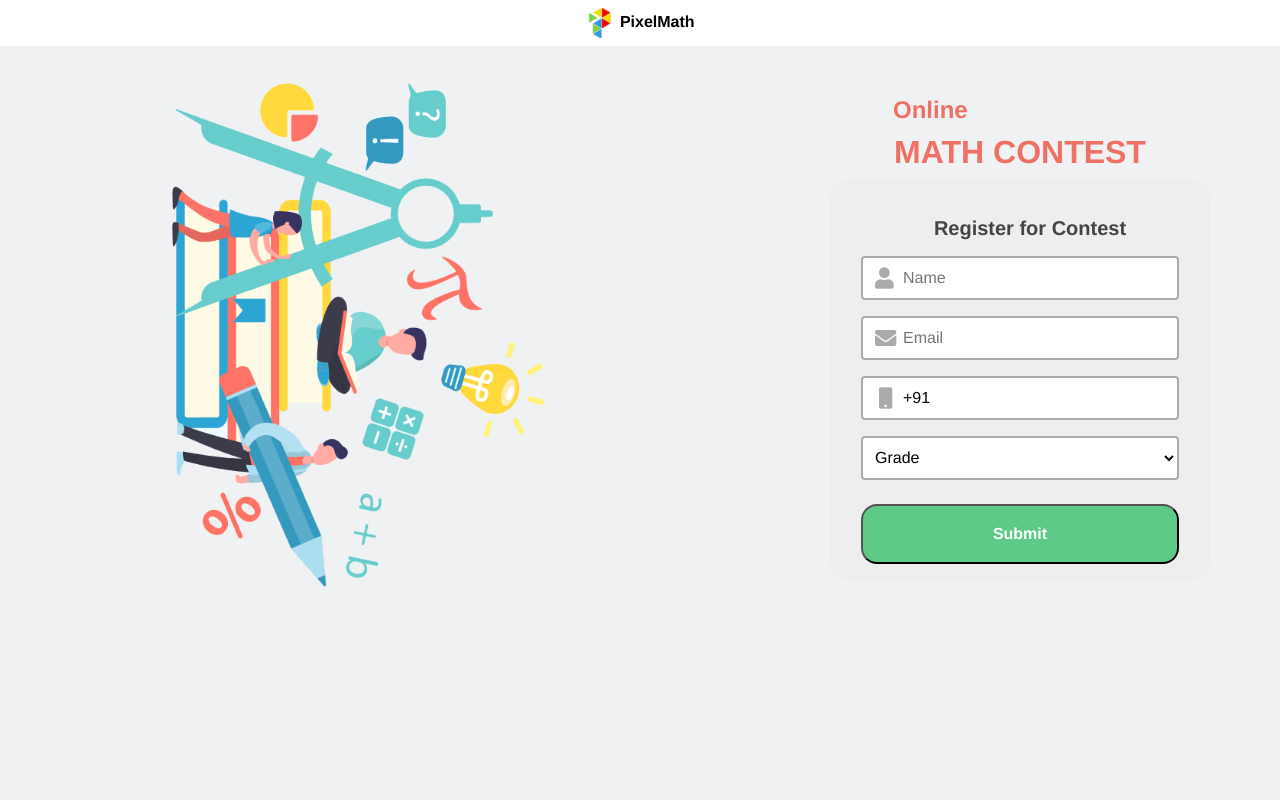
After one commit to pixelmath/website, a Flask app: page /contest in a window 1280 px wide. The commit adds this page. Run offline with Flask 2, Linux system fonts and the light colour scheme; parts of the project's set-up code (start-up, migrations or seed data) failed here and were passed over; some libraries are stand-ins or nearby versions.

Commit message:
contest registration added

```diff
--- /dev/null
+++ b/app/templates/contest.html
@@ -0,0 +1,221 @@
+<!DOCTYPE html>
+<html lang="en">
+  <head>
+      <!-- Global site tag (gtag.js) - Google Analytics -->
+      <script async src="https://www.googletagmanager.com/gtag/js?id=UA-164473585-1"></script>
+      <script>
+          window.dataLayer = window.dataLayer || [];
+          function gtag(){dataLayer.push(arguments);}
+          gtag('js', new Date());
+
+          gtag('config', 'UA-164473585-1');
+      </script>
+      <meta charset="utf-8">
+      <title>PixelMath</title>
+      <meta content="width=device-width, initial-scale=1.0" name="viewport">
+      <meta content="" name="keywords">
+      <meta content="" name="description">
+
+      <link href="static/images/logo.png" rel="icon">
+
+      <link href="https://fonts.googleapis.com/css2?family=Roboto&display=swap" rel="stylesheet">
+      <link href="https://use.fontawesome.com/releases/v5.8.2/css/all.css" rel="stylesheet">
+
+      <link rel="stylesheet" href="{{url_for('static', filename='animate.css')}}">
+      <link rel="stylesheet" href="https://maxcdn.bootstrapcdn.com/bootstrap/4.4.1/css/bootstrap.min.css">
+
+      <!-- Sweet Alert -->
+      <script src="https://cdnjs.cloudflare.com/ajax/libs/limonte-sweetalert2/8.11.8/sweetalert2.min.js"></script>
+      <link rel="stylesheet" href="https://cdnjs.cloudflare.com/ajax/libs/limonte-sweetalert2/8.11.8/sweetalert2.min.css">
+      <!-- jquery CDN -->
+      <script src='https://cdnjs.cloudflare.com/ajax/libs/jquery/3.2.1/jquery.min.js'></script>
+
+      <!-- Main Stylesheet File -->
+      <link href="{{url_for('static', filename='style.css')}}" rel="stylesheet">
+
+      <style>
+        body {
+          min-height: 100vh;
+          background-color: #f0f1f3;
+          font-family: 'Roboto', sans-serif;
+        }
+        select {
+          height: 44px;
+          background: white;
+        }
+        input[type="text"],
+        input[type="tel"],
+        select {
+          width: 100%;
+          border: 2px solid #aaa;
+          border-radius: 4px;
+          margin: 8px 0;
+          outline: none;
+          padding: 8px;
+          box-sizing: border-box;
+          transition: 0.3s;
+        }
+        input[type="text"]:focus {
+          border-color: dodgerBlue;
+          box-shadow: 0 0 8px 0 dodgerBlue;
+        }
+        .inputWithIcon input[type="text"] {
+          padding-left: 40px;
+        }
+        .inputWithIcon {
+          position: relative;
+        }
+        .inputWithIcon i {
+          position: absolute;
+          left: 0;
+          top: 8px;
+          padding: 14px 14px;
+          color: #aaa;
+          transition: 0.3s;
+        }
+        .inputWithIcon input[type="text"]:focus + i {
+          color: dodgerBlue;
+        }
+        .inputWithIcon.inputIconBg i {
+          background-color: #aaa;
+          color: #fff;
+          padding: 9px 4px;
+          border-radius: 4px 0 0 4px;
+        }
+        .inputWithIcon.inputIconBg input[type="text"]:focus + i {
+          color: #fff;
+          background-color: dodgerBlue;
+        }
+        #contest_form_container {
+          background-color: #efeeee;
+          padding: 1em;
+          border-radius: 1em;
+        }
+        a {
+          text-decoration: none;
+          color: black;
+        }
+        .submit-button {
+          width: 100%;
+          background-color: #5dca88;
+          color: white;
+          padding: 1em;
+          border-radius: 1em;
+        }
+      </style>
+  </head>
+  <body>
+    <div class="wow zoomIn">
+      <div class="row">
+        <div class="col-sm-12 col-md-12 col-lg-12 text-center bg-white p-2">
+          <a href="/">
+            <img src="static/images/logo.png" width="30em" height="auto"/>
+            <span style="font-size: 1em;"><b>PixelMath</b></span>
+          </a>
+        </div>
+      </div>
+      <div class="container">
+        <div class="row">
+          <div class="col-sm-12 col-md-8 col-lg-8">
+            <img src="static/images/contest.png" width="80%" height="auto"/>
+          </div>
+          <div class="col-sm-12 col-md-4 col-lg-4 align-self-center pt-5 pb-5">
+            <div class="row">
+              <div class="col-sm-12 col-md-12 col-lg-12 text-center">
+                <div class="text-left pl-5">
+                  <h4 style="color: #EF7064;">Online</h4>
+                </div>
+                <h2 style="color: #EF7064;">MATH CONTEST</h2>
+              </div>
+            </div>
+            <div class="row" id="contest_form_container">
+              <div class="col-sm-12 col-md-12 col-lg-12 text-center">
+                <h5>Register for Contest</h5>
+              </div>
+              <div class="col-sm-12 col-md-12 col-lg-12">
+                <div class="inputWithIcon">
+                  <input type="text" placeholder="Name" id="name">
+                  <i class="fa fa-user fa-lg fa-fw" aria-hidden="true"></i>
+                </div>
+              </div>
+              <div class="col-sm-12 col-md-12 col-lg-12">
+                <div class="inputWithIcon">
+                  <input type="text" placeholder="Email" id="email">
+                  <i class="fa fa-envelope fa-lg fa-fw" aria-hidden="true"></i>
+                </div>
+              </div>
+              <div class="col-sm-12 col-md-12 col-lg-12">
+                <div class="inputWithIcon">
+                  <input type="text" value="+91" placeholder="Phone number" id="mobile_number">
+                  <i class="fa fa-mobile fa-lg fa-fw" style="padding-left: 18px;" aria-hidden="true"></i>
+                </div>
+              </div>
+              <div class="col-sm-12 col-md-12 col-lg-12">
+                <select class="inputWithIcon" id="grade">
+                  <option value="">Grade</option>
+                  <option value="3">Grade 3</option>
+                  <option value="4">Grade 4</option>
+                  <option value="5">Grade 5</option>
+                  <option value="6">Grade 6</option>
+                  <option value="7">Grade 7</option>
+                  <option value="8">Grade 8</option>
+                  <option value="9">Grade 9</option>
+                  <option value="10">Grade 10</option>
+                </select>
+              </div>
+              <div class="col-sm-12 col-md-12 col-lg-12 mt-3 text-center">
+                <button class='submit-button' type="submit" id="submit"><b>Submit</b></button>
+              </div>
+            </div>
+          </div>
+        </div>
+      </div>
+    </div>
+    <script src="{{url_for('static', filename='wow.js')}}"></script>
+    <script>
+        new WOW().init();
+    </script>
+    <script src="{{url_for('static', filename='jquery.samask-masker.js')}}"></script>
+    <script>
+        $(function() {
+            $.samaskHtml();
+            $('.mobile').samask("00000000000000");
+
+            $("#submit").click(function(){
+              let data = {
+                            name: $("#name").val(),
+                            email: $("#email").val(),
+                            mobile_number: $("#mobile_number").val(),
+                            grade: $("#grade").val()
+                        }
+              $.ajax({
+                url: "{{url_for('api.contest_registration')}}",
+                type: 'post',
+                data: JSON.stringify(data),
+                dataType: 'json',
+                contentType: 'application/json',
+                success: function (result) {
+                  Swal.fire(
+                   'Awesome!',
+                   "You've successfully registered for the contest!",
+                   'success'
+                  )
+                },
+                error: function (result) {
+                  Swal.fire(
+                   'Uh Oh!',
+                   result.responseJSON.message,
+                   'error'
+                  )
+                },
+                complete:function(data){
+                  $('.main-container').removeClass('blur');
+                  $(':button').prop('disabled', false);
+                  $("#loader").hide();
+                }
+              });
+            })
+        });
+    </script>
+  </body>
+</html>
--- a/app/views/main.py
+++ b/app/views/main.py
@@ -20,3 +20,7 @@ def blog():
 @main.route('/scanner')
 def scanner():
     return render_template("/scanner.html")
+
+@main.route("/contest")
+def contest():
+    return render_template("/contest.html")
```
Also changed, not shown: app/api/api.py (+15 -0 lines), app/models/contest.py (added, +26 -0 lines), app/templates/index.html (+6 -1 lines), app/static/images/contest.png (added).
